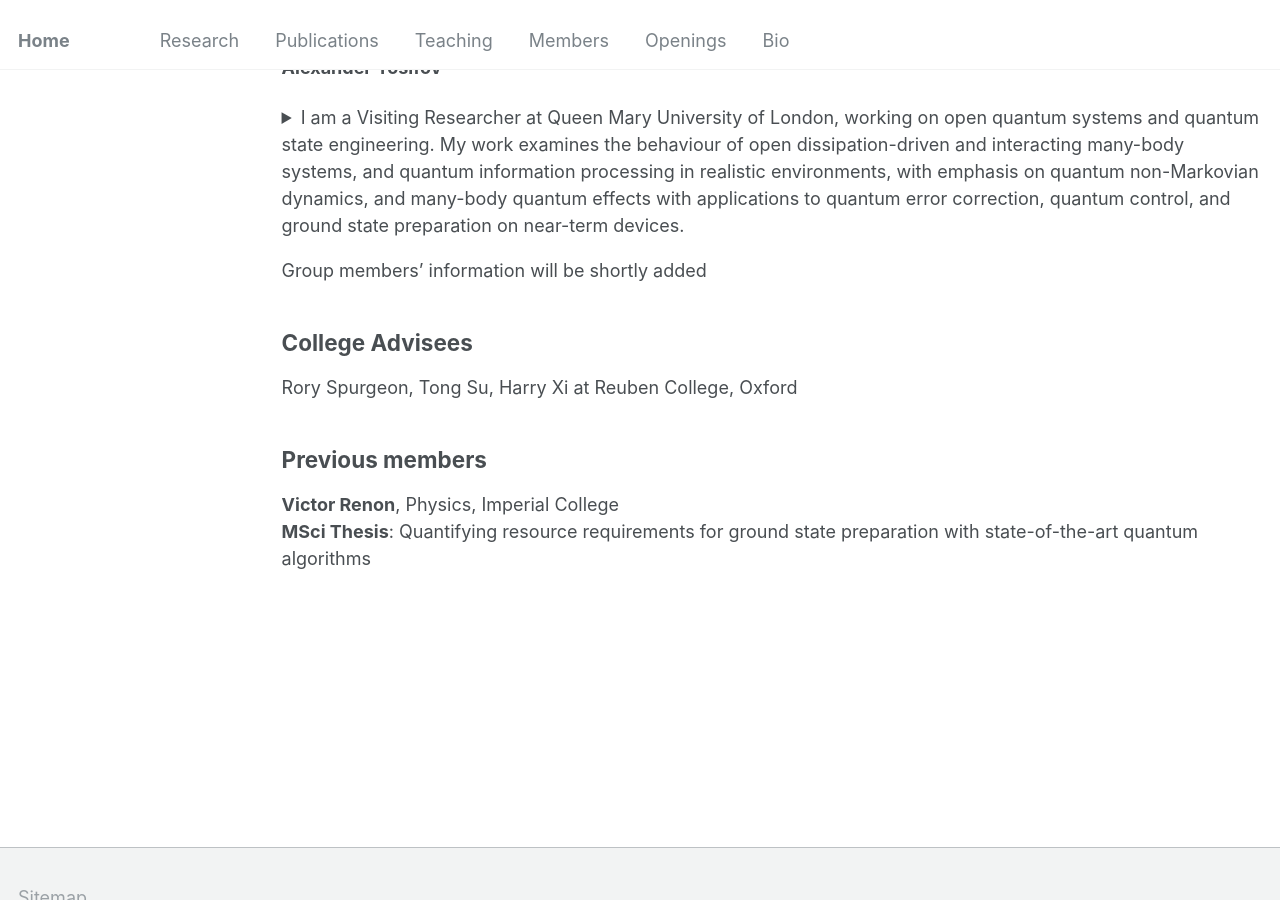
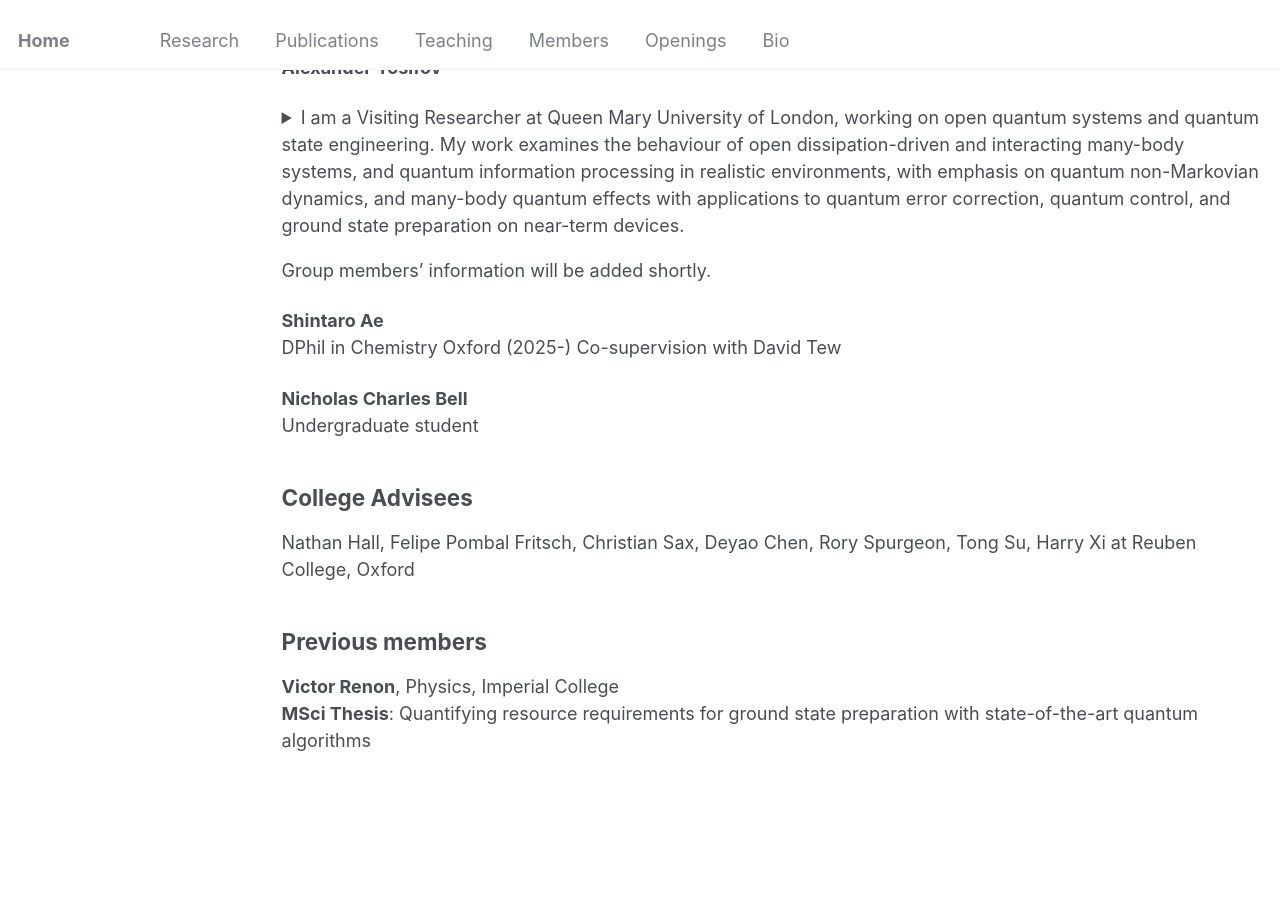
Before and after one commit to jinzhao-sun/jinzhao-sun.github.io, a Jekyll site: the page built from _pages/members.md, in a window 1280 px wide and 900 px high, scrolled down 386 px. Built offline with Jekyll 4.4.1, drawn with Linux system fonts in a browser that asks for light colours.

Commit message:
Update members.md

```diff
--- a/_pages/members.md
+++ b/_pages/members.md
@@ -20,11 +20,19 @@ redirect_from:
 Previously, I was a Researcher at the Hong Kong Research Center of Huawei, where I developed quantum-based algorithms for optimization. Prior to that, I was working with Prof. Vlatko Vedral at the University of Oxford, focusing on quantum collision models for steady-state preparation and error mitigation.<br>
 </details>
 
-Group members' information will be shortly added
+Group members' information will be added shortly.
+
+**Shintaro Ae**<br>
+DPhil in Chemistry Oxford (2025-)
+Co-supervision with David Tew
+
+**Nicholas Charles Bell**<br>
+Undergraduate student
+
 
 <h2>College Advisees</h2>
 
-Rory Spurgeon, Tong Su, Harry Xi at Reuben College, Oxford
+Nathan Hall, Felipe Pombal Fritsch, Christian Sax, Deyao Chen, Rory Spurgeon, Tong Su, Harry Xi at Reuben College, Oxford
 
 <h2>Previous members</h2>
 
```
